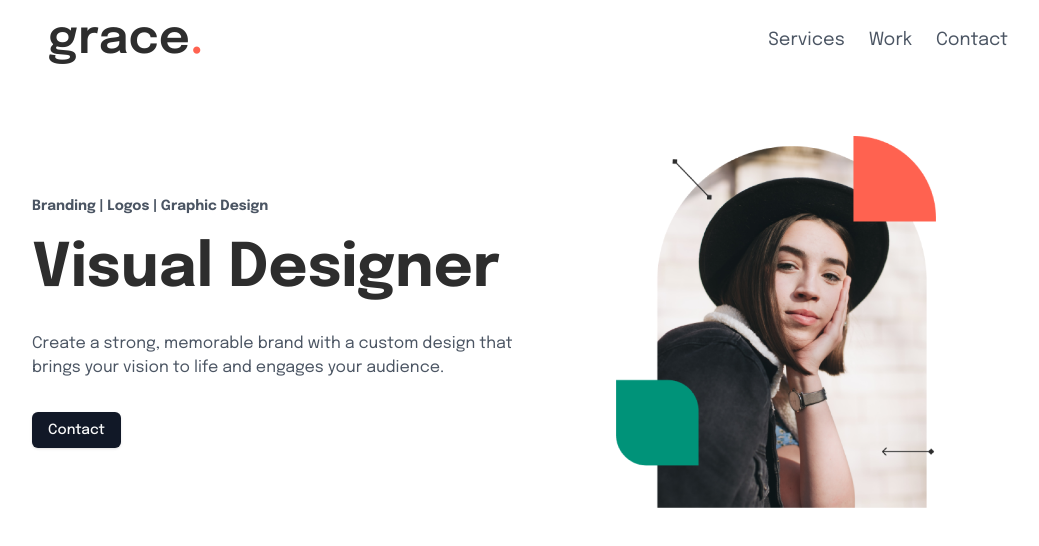
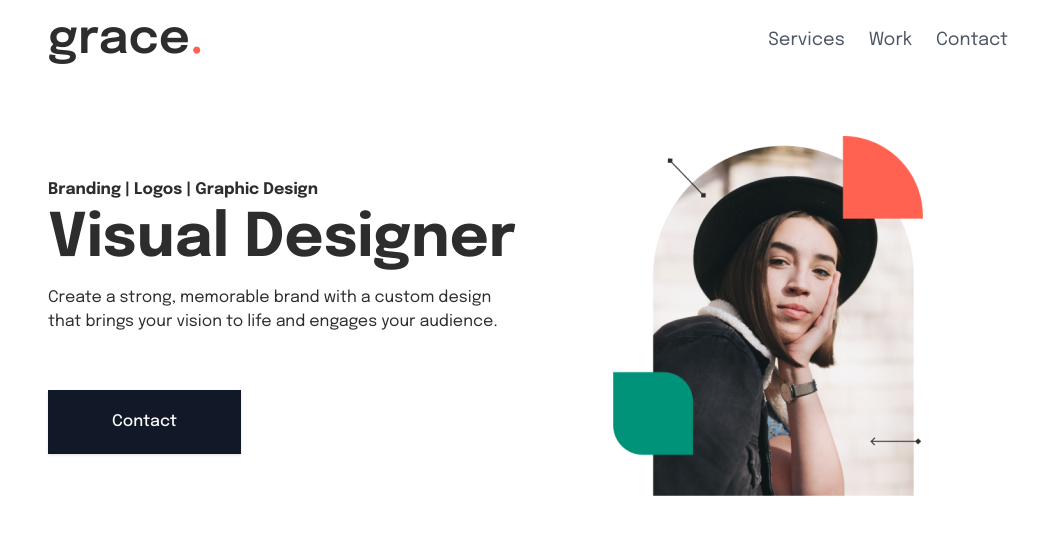
Before and after one commit to J4yJ3ff/grace, a Next.js app: page / in a window 1280 px wide. Shown: the top 546 px of the page, without its empty margins (112-1151 px from the left). Built offline with nearby package versions, Linux system fonts and the light colour scheme.

Commit message:
fixes: hero

```diff
--- a/src/components/Hero-section.tsx
+++ b/src/components/Hero-section.tsx
@@ -3,19 +3,25 @@ import { Button } from "@/components/ui/button";
 
 export function HeroSection() {
   return (
-    <section className="px-4 py-14 grid grid-cols-1 md:grid-cols-2 items-center">
-      <div className="max-md:items-center  gap-4 flex flex-col">
-        <p className="text-sm font-bold text-gray-600 mb-2">
-          Branding | Logos | Graphic Design
-        </p>
-        <h1 className="text-6xl md:text-6xl font-bold mb-4">Visual Designer</h1>
+    <section className="px-8 py-14 grid grid-cols-1 md:grid-cols-2 items-center">
+      <div className="max-md:items-center flex flex-col">
+        <div>
+          <p className="font-bold mb-2">Branding | Logos | Graphic Design</p>
+          <h1 className="text-6xl md:text-6xl font-bold mb-4">
+            Visual Designer
+          </h1>
+        </div>
+
         <div className="hidden md:block">
-          <p className="text-gray-600 mb-8">
+          <p className=" mb-14">
             Create a strong, memorable brand with a custom design that brings
             your vision to life and engages your audience.
           </p>
-          <Button variant="default" className="bg-gray-900 hover:bg-gray-800">
-            Contact
+          <Button
+            variant="default"
+            className="px-16 py-8 rounded-none bg-gray-900 hover:bg-gray-800"
+          >
+            <p className="text-base">Contact</p>
           </Button>
         </div>
       </div>
```
